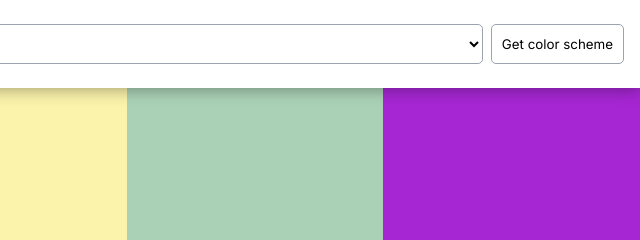
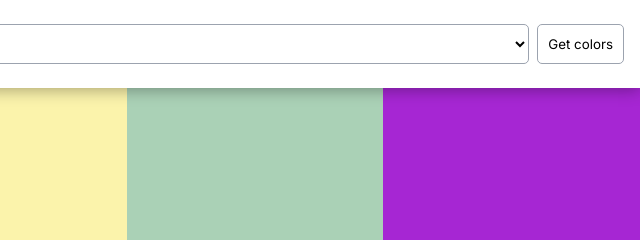
Before and after one commit to munergenis/scrimba-m8-color-scheme-generator, a website built with Vite: page src/index.html in a window 1280 px wide. Shown: the top 240 px of the page, 640-1280 px from the left. Built offline with nearby package versions, Linux system fonts and the light colour scheme.

Commit message:
fix button text

```diff
--- a/src/index.html
+++ b/src/index.html
@@ -27,7 +27,7 @@
       <option value="analogic-complement">Analogic-complement</option>
       <option value="triad">Triad</option>
     </select>
-    <button class="get-btn">Get color scheme</button>
+    <button class="get-btn">Get colors</button>
   </div>
 
   <div class="colors">
```
